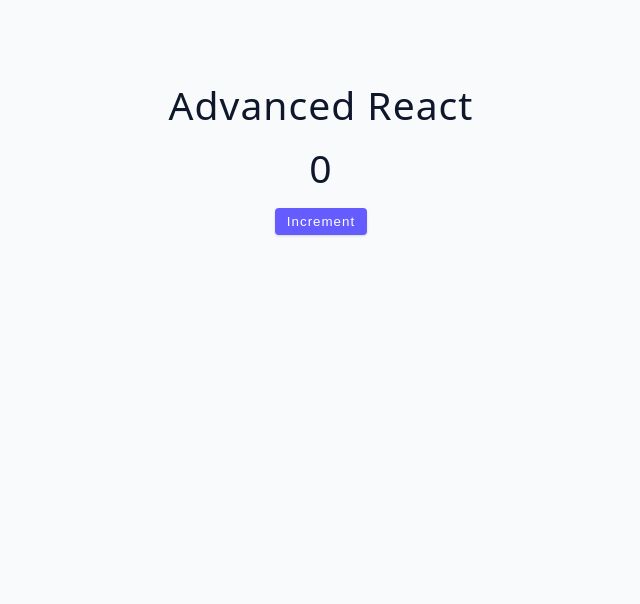
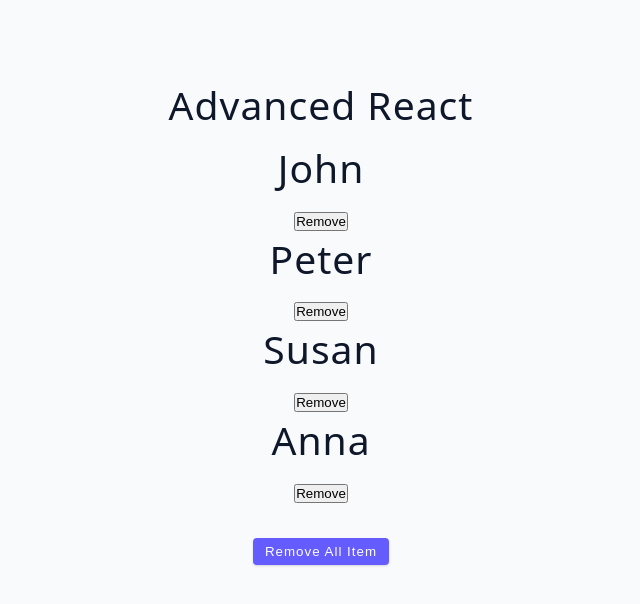
Before and after one commit to nlagdhir/react-projects, a React (Vite) app in the folder 03-advanced-react/: page / in a window 1280 px wide. Shown: the top 604 px of the page, without its empty margins (319-959 px from the left). Built offline with nearby package versions, Linux system fonts and the light colour scheme.

Commit message:
worked with useState and Array

```diff
--- a/03-advanced-react/src/App.jsx
+++ b/03-advanced-react/src/App.jsx
@@ -1,12 +1,14 @@
 import ErrorExample from "./concepts/01-useState/01-error-example";
 import UseStateBasics from "./concepts/01-useState/02-useState-basics";
+import UseStateArray from "./concepts/01-useState/03-useState-array";
 
 function App() {
   return (
     <div className='container'>
       <h2>Advanced React</h2>
       {/* <ErrorExample /> */}
-      <UseStateBasics />
+      {/* <UseStateBasics /> */}
+      <UseStateArray />
     </div>
   );
 }
--- a/03-advanced-react/src/concepts/01-useState/03-useState-array.jsx
+++ b/03-advanced-react/src/concepts/01-useState/03-useState-array.jsx
@@ -1,5 +1,39 @@
+import { useState } from "react";
+import { data } from "../../data";
+
 const UseStateArray = () => {
-  return <h2>useState array example</h2>;
+  const [people, setPeople] = useState(data);
+
+  console.log(people);
+
+  const handleRemoveItem = (id) => {
+    setPeople(people.filter((people) => people.id !== id));
+  };
+
+  const handleRemoveAllItem = () => {
+    setPeople([]);
+  };
+
+  return (
+    <div>
+      {people.map((person) => {
+        const { id, name } = person;
+        return (
+          <div className="item" key={id}>
+            <h2>{name}</h2>
+            <button onClick={() => handleRemoveItem(id)}>Remove</button>
+          </div>
+        );
+      })}
+      <button
+        className="btn"
+        style={{ marginTop: "2rem" }}
+        onClick={() => handleRemoveAllItem()}
+      >
+        Remove All item
+      </button>
+    </div>
+  );
 };
 
 export default UseStateArray;
```
